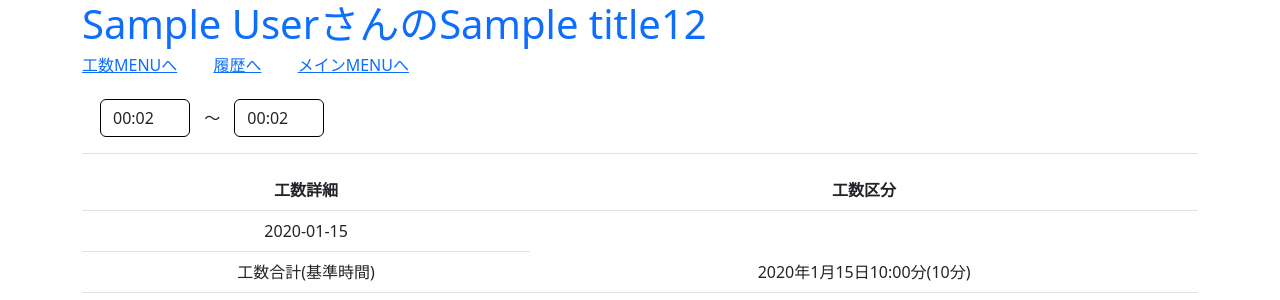
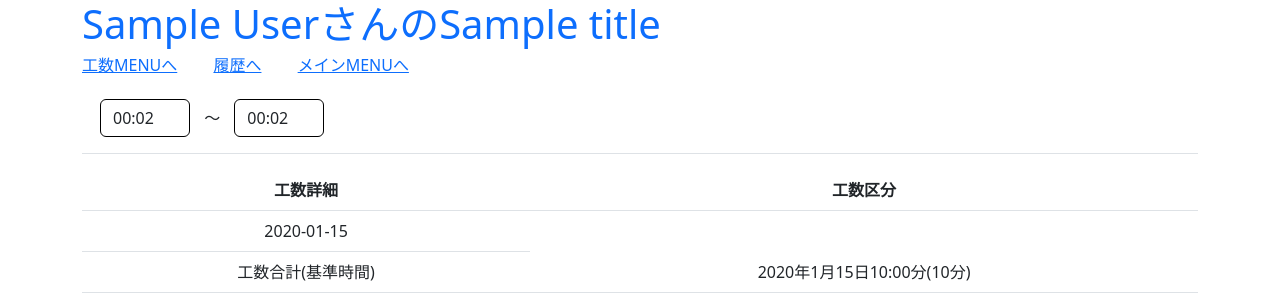
Before and after one commit to nomura-shokki/hozen-kosu-React, a Django app: template kosu/templates/kosu/input.html in a window 1280 px wide. Shown: the top 300 px of the page. Run offline with Django 5.2, Linux system fonts and the light colour scheme; tables that the repository leaves empty hold one stand-in row (values such as "Sample post"); the template is opened without the code that fills it: values that come from a table or form of the project are taken from there, most other values are stand-ins (such as "Sample title", 1, 10 or a date in 2020); some libraries are stand-ins or nearby versions.

Commit message:
時計修正68

```diff
--- a/kosu/templates/kosu/input.html
+++ b/kosu/templates/kosu/input.html
@@ -13,7 +13,7 @@
   <link rel="stylesheet" type="text/css" href="{% static 'kosu/css/custom.css' %}">
 </head>
 <body class="container">
-  <h1 class="display-6 text-primary">{{member_obj.name}}さんの{{title}}12</h1>
+  <h1 class="display-6 text-primary">{{member_obj.name}}さんの{{title}}</h1>
   <div class="number-input-group">
     <p class="h6 no-wrap">
       <a href="{% url 'kosu_main' %}">工数MENUへ</a>
```
